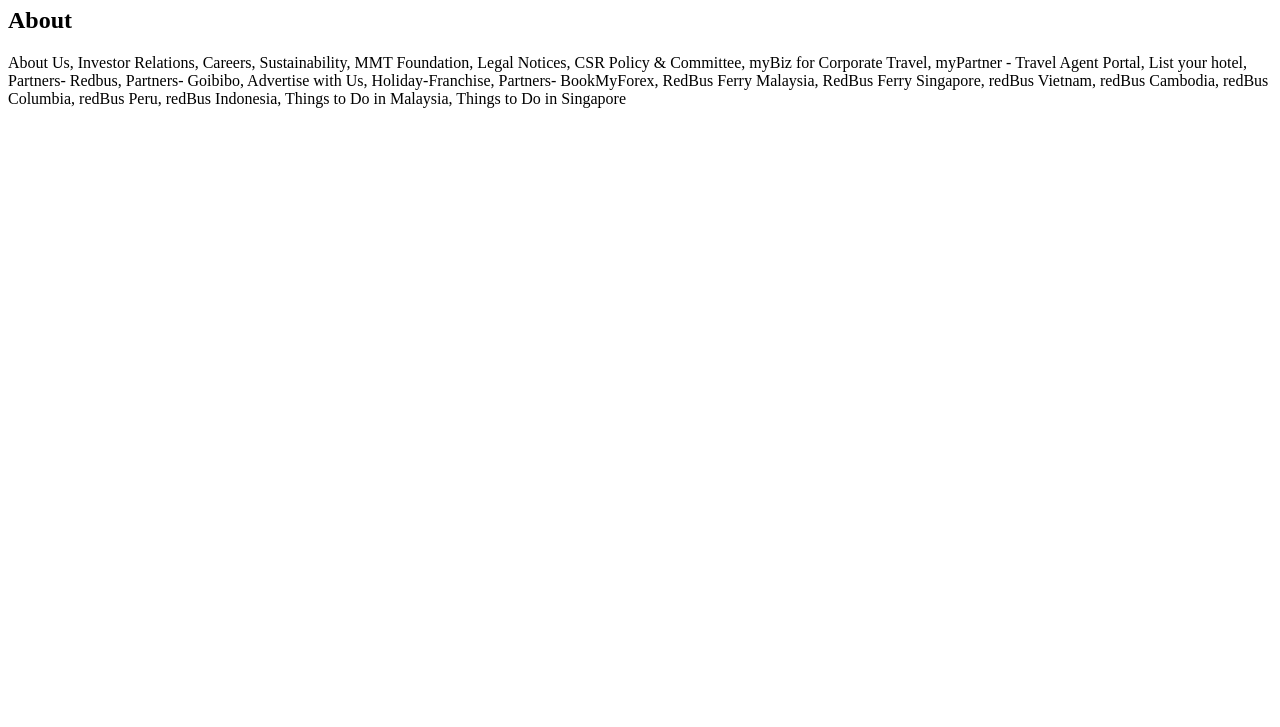
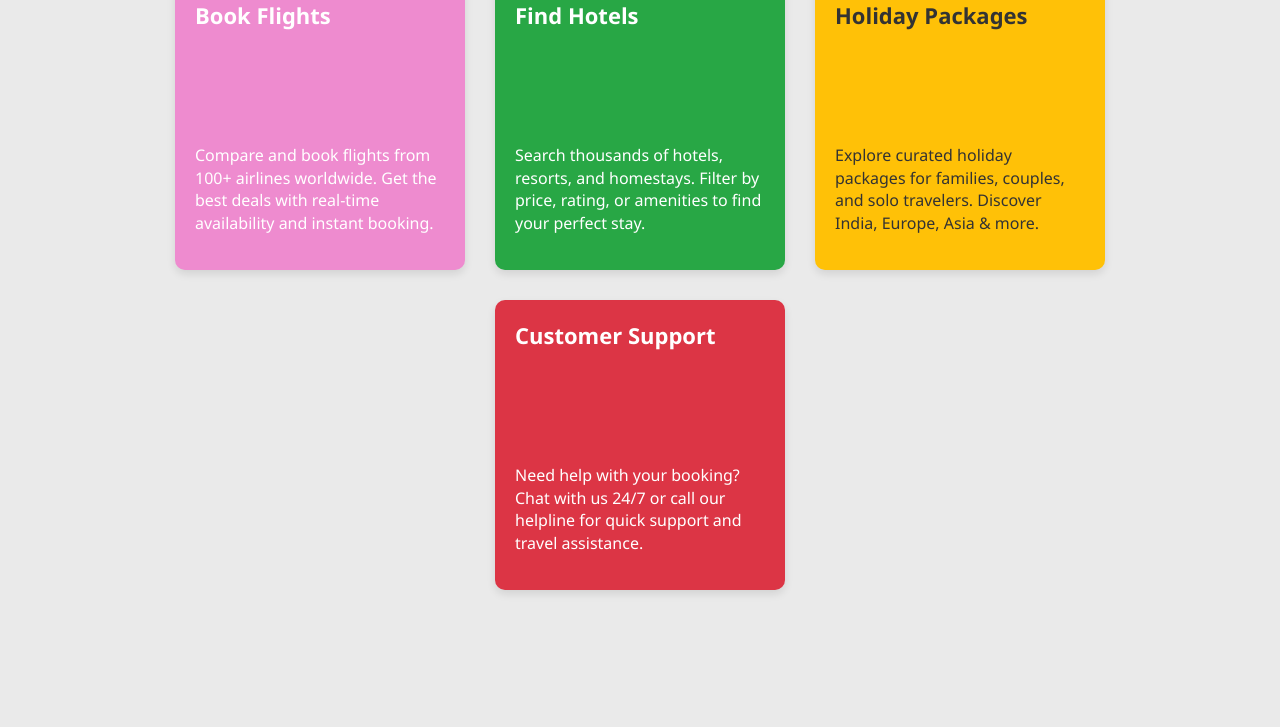
Before and after one commit to KhathaMythily/Web-development_sphn-2025-, a plain HTML site: page index.html in a window 1280 px wide. Shown: the part 73-800 px from the top of the page. Drawn offline with Linux system fonts and the light colour scheme.

Commit message:
Sucessfully added boxes

```diff
--- a/index.html
+++ b/index.html
@@ -1,12 +1,80 @@
 <!DOCTYPE html>
-<html>
-    <head>
-        <title>MakeMyTrip</title>
-    </head>
-    <body>
-        <!--html heading-->
-        <h1> We Are MakeMyTrip</h1>
-        <h2>About</h2>
-        <p1>About Us, Investor Relations, Careers, Sustainability, MMT Foundation, Legal Notices, CSR Policy & Committee, myBiz for Corporate Travel, myPartner - Travel Agent Portal, List your hotel, Partners- Redbus, Partners- Goibibo, Advertise with Us, Holiday-Franchise, Partners- BookMyForex, RedBus Ferry Malaysia, RedBus Ferry Singapore, redBus Vietnam, redBus Cambodia, redBus Columbia, redBus Peru, redBus Indonesia, Things to Do in Malaysia, Things to Do in Singapore</p1>
-    </body>
+<html lang="en">
+<head>
+  <meta charset="UTF-8">
+  <title>BookMyTrip - Services</title>
+  <style>
+    body {
+      font-family: 'Segoe UI', sans-serif;
+      background-color: #eaeaea;
+      display: flex;
+      flex-wrap: wrap;
+      justify-content: center;
+      padding: 30px;
+    }
+
+    .box {
+      width: 250px;
+      height: 250px;
+      color: white;
+      padding: 20px;
+      margin: 15px;
+      border-radius: 10px;
+      box-shadow: 0 4px 8px rgba(0,0,0,0.1);
+      display: flex;
+      flex-direction: column;
+      justify-content: space-between;
+    }
+
+    .box h2 {
+      margin: 0 0 10px 0;
+      font-size: 22px;
+    }
+
+    .box p {
+      font-size: 16px;
+      line-height: 1.4;
+    }
+
+    .flights {
+      background-color: #ee8bcf;
+    }
+
+    .hotels {
+      background-color: #28a745;
+    }
+
+    .packages {
+      background-color: #ffc107;
+      color: #333;
+    }
+
+    .support {
+      background-color: #dc3545;
+    }
+  </style>
+</head>
+<body>
+
+  <div class="box flights">
+    <h2>Book Flights</h2>
+    <p>Compare and book flights from 100+ airlines worldwide. Get the best deals with real-time availability and instant booking.</p>
+  </div>
+
+  <div class="box hotels">
+    <h2>Find Hotels</h2>
+    <p>Search thousands of hotels, resorts, and homestays. Filter by price, rating, or amenities to find your perfect stay.</p>
+  </div>
+
+  <div class="box packages">
+    <h2>Holiday Packages</h2>
+    <p>Explore curated holiday packages for families, couples, and solo travelers. Discover India, Europe, Asia & more.</p>
+  </div>
+
+  <div class="box support">
+    <h2>Customer Support</h2>
+    <p>Need help with your booking? Chat with us 24/7 or call our helpline for quick support and travel assistance.</p>
+  </div>
+
+</body>
 </html>
```
